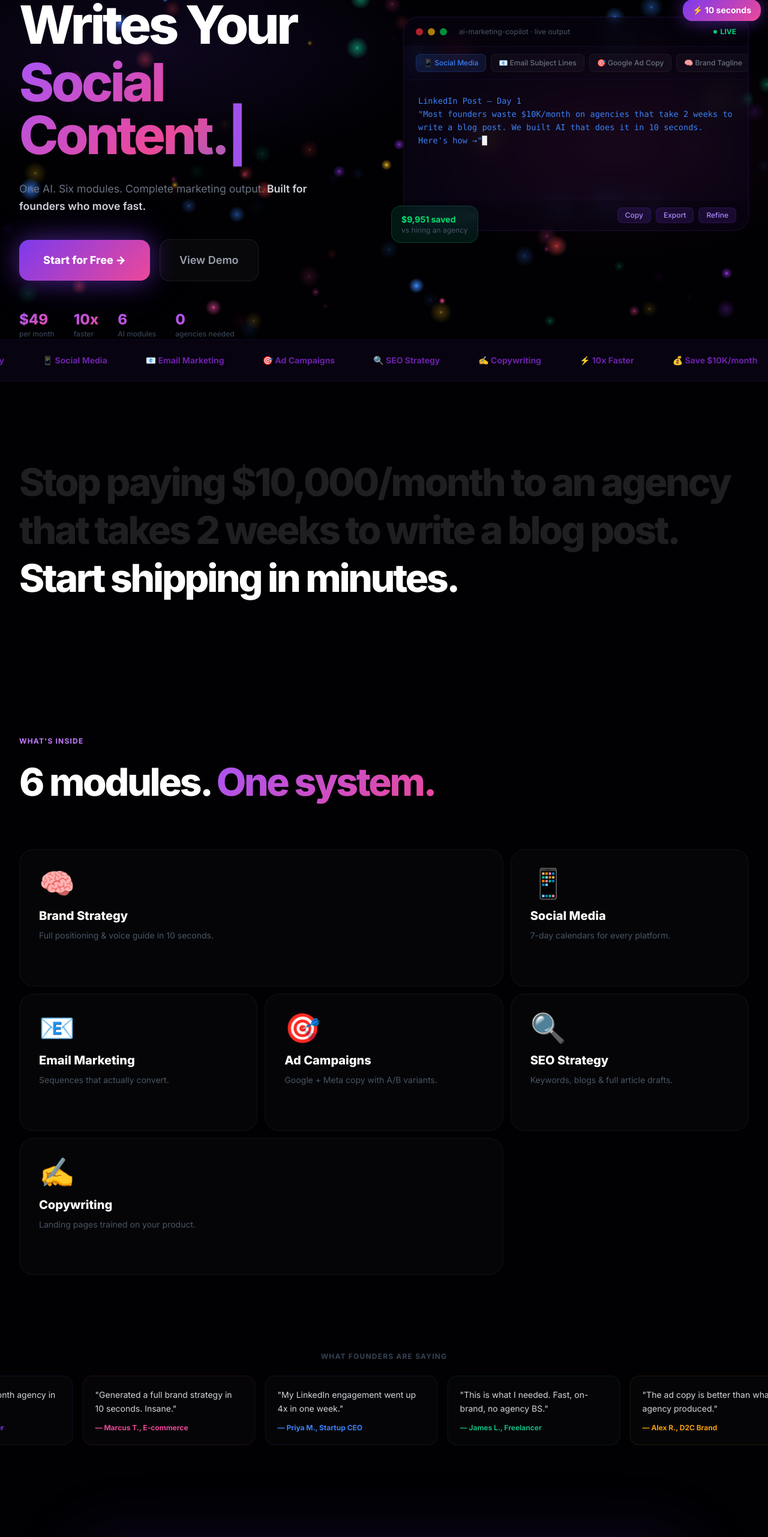
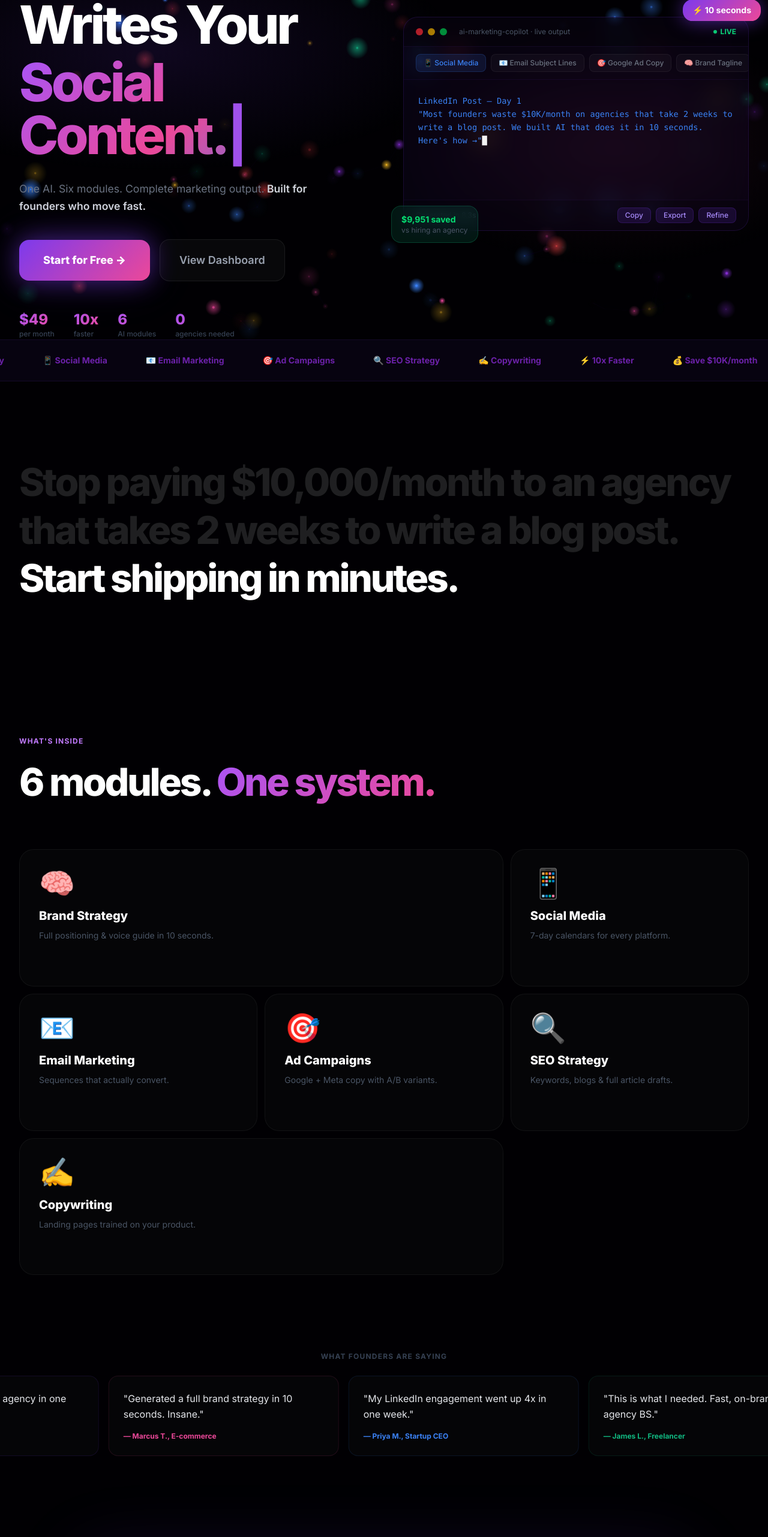
Before and after one commit to loopmintdigital-cyber/ai-marketing-copilot, a Next.js app: page / in a window 1280 px wide. Shown: the part 234-2797 px from the top of the page at 60% size. Built offline with nearby package versions, Linux system fonts and the light colour scheme.

Commit message:
Fix demo button and bigger testimonials

```diff
--- a/app/page.tsx
+++ b/app/page.tsx
@@ -211,7 +211,7 @@ export default function Home() {
               <button onClick={() => router.push("/dashboard")}
                 className="text-gray-400 font-semibold px-8 py-5 rounded-2xl text-lg transition-all hover:text-white hover:scale-105"
                 style={{ background: "rgba(255,255,255,0.03)", border: "1px solid rgba(255,255,255,0.08)" }}>
-                View Demo
+                View Dashboard
               </button>
             </div>
 
@@ -346,8 +346,8 @@ export default function Home() {
               { text: "Generated a full brand strategy in 10 seconds. Insane.", name: "Marcus T., E-commerce", color: "#ec4899" },
               { text: "My LinkedIn engagement went up 4x in one week.", name: "Priya M., Startup CEO", color: "#3b82f6" },
             ].map((t, i) => (
-              <div key={i} className="flex-shrink-0 w-72 rounded-2xl p-5" style={{ background: "rgba(255,255,255,0.02)", border: `1px solid ${t.color}20` }}>
-                <p className="text-gray-300 text-sm mb-3 leading-relaxed">"{t.text}"</p>
+              <div key={i} className="flex-shrink-0 w-96 rounded-2xl p-6" style={{ background: "rgba(255,255,255,0.02)", border: `1px solid ${t.color}20` }}>
+                <p className="text-gray-200 text-base mb-4 leading-relaxed">"{t.text}"</p>
                 <p className="text-xs font-bold" style={{ color: t.color }}>— {t.name}</p>
               </div>
             ))}
```
